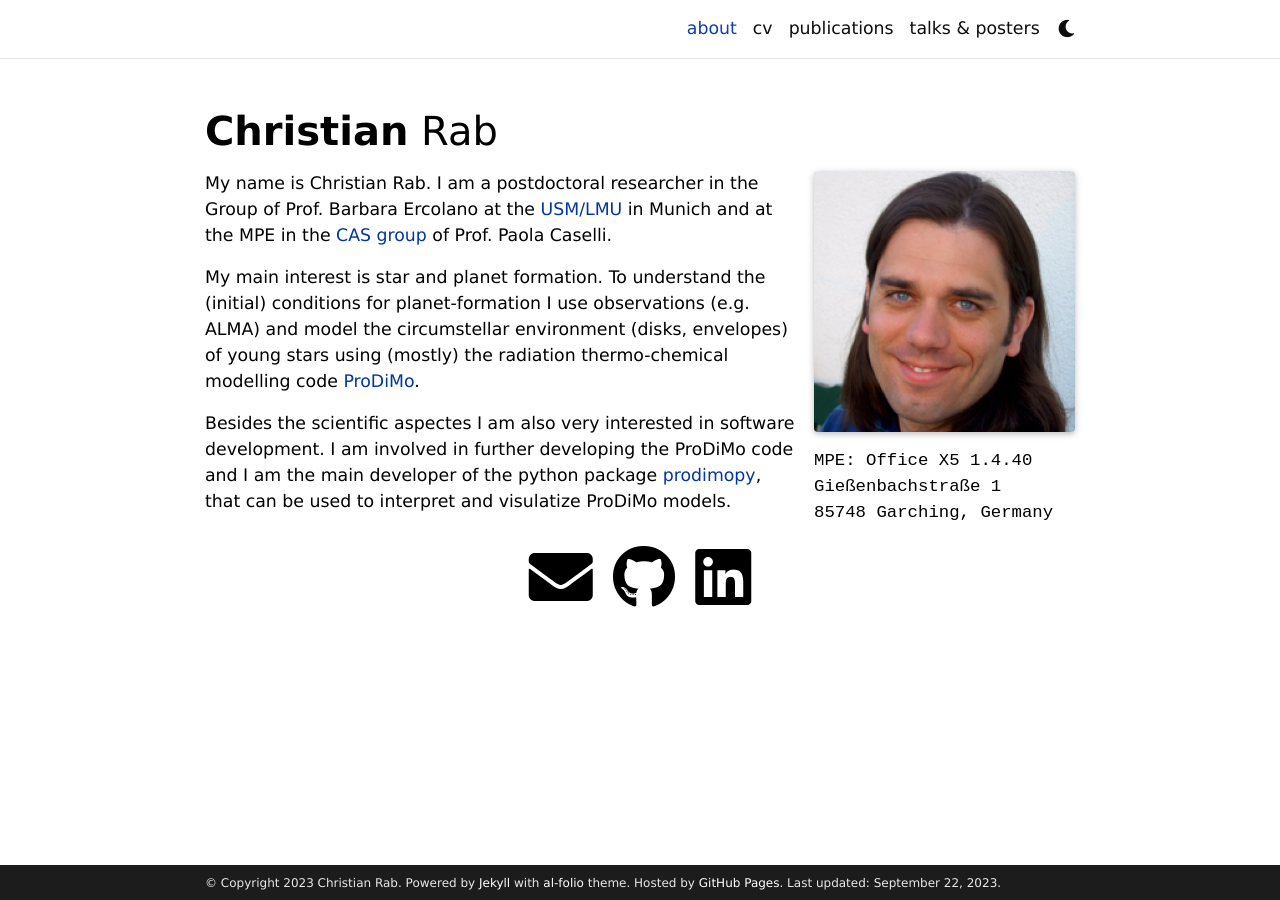
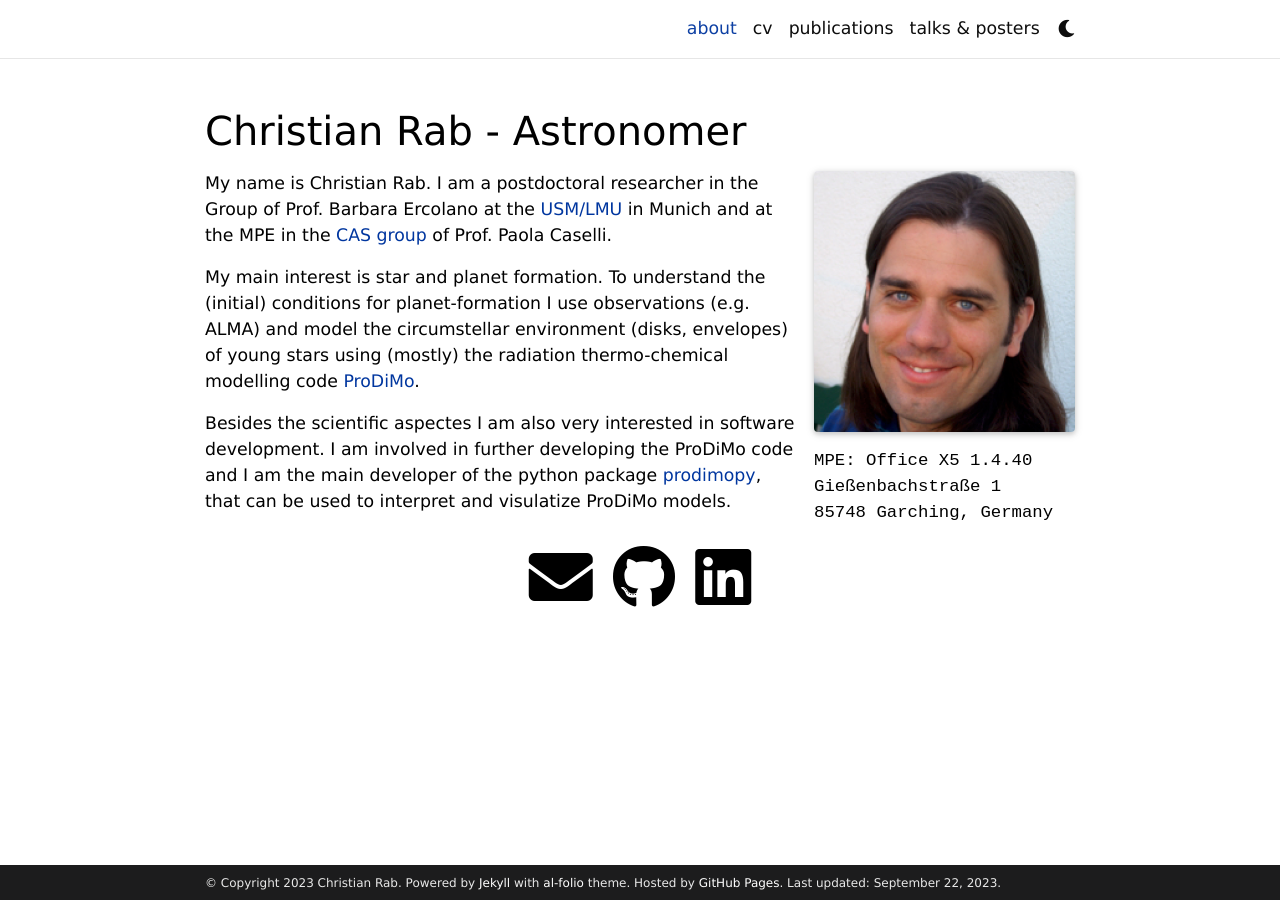
Before and after one commit to chrab/chrab.github.io, a Jekyll site: the page built from _pages/about.md, in a window 1280 px wide. Built offline with Jekyll 4.4.1, drawn with Linux system fonts in a browser that asks for light colours; full-size pictures stand in for the smaller copies a plugin makes; comment, search, counter and statistics services are not loaded; a style sheet for code colours, icons or effects is not loaded.

Commit message:
Update _config.yml

```diff
--- a/_config.yml
+++ b/_config.yml
@@ -2,7 +2,7 @@
 # Site settings
 # -----------------------------------------------------------------------------
 
-title: blank # the website title (if blank, full name will be used instead)
+title: Christian Rab - Astronomer # the website title (if blank, full name will be used instead)
 first_name: Christian
 middle_name:
 last_name: Rab
```
